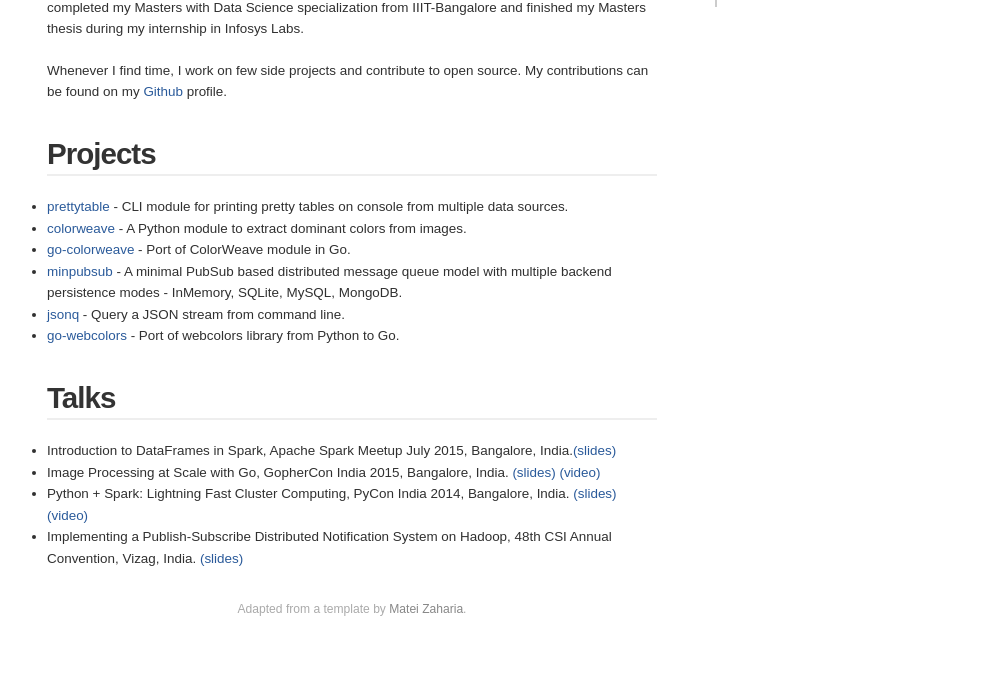
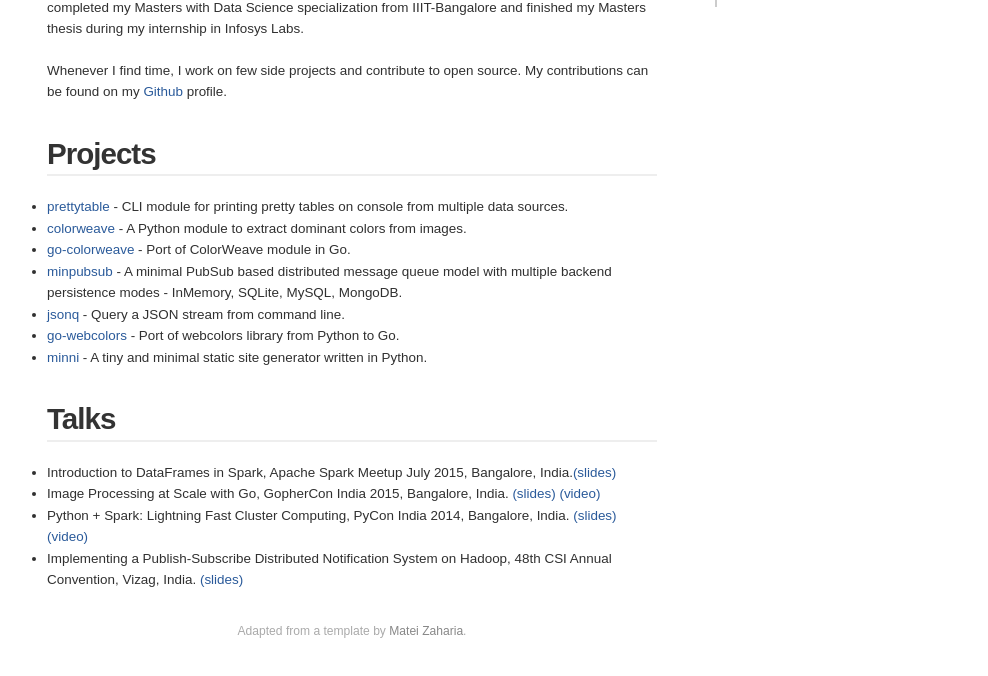
Before and after one commit to jyotiska/jyotiska.github.io, a plain HTML site: page index.html in a window 1280 px wide. Shown: the part 190-866 px from the top of the page, without its empty margins (138-1126 px from the left). Drawn offline with Linux system fonts and the light colour scheme.

Commit message:
added minni in projects

```diff
--- a/index.html
+++ b/index.html
@@ -77,6 +77,7 @@
           <li><a href="https://github.com/jyotiska/minpubsub">minpubsub</a> - A minimal PubSub based distributed message queue model with multiple backend persistence modes - InMemory, SQLite, MySQL, MongoDB.</li>
           <li><a href="https://github.com/jyotiska/jsonq">jsonq</a> - Query a JSON stream from command line.</li>
           <li><a href="https://github.com/jyotiska/go-webcolors">go-webcolors</a> - Port of webcolors library from Python to Go.</li>
+          <li><a href="https://github.com/jyotiska/minni">minni</a> - A tiny and minimal static site generator written in Python.</li>
         </ul>
 
         <h2><a name="talks">Talks</a></h2>
```
